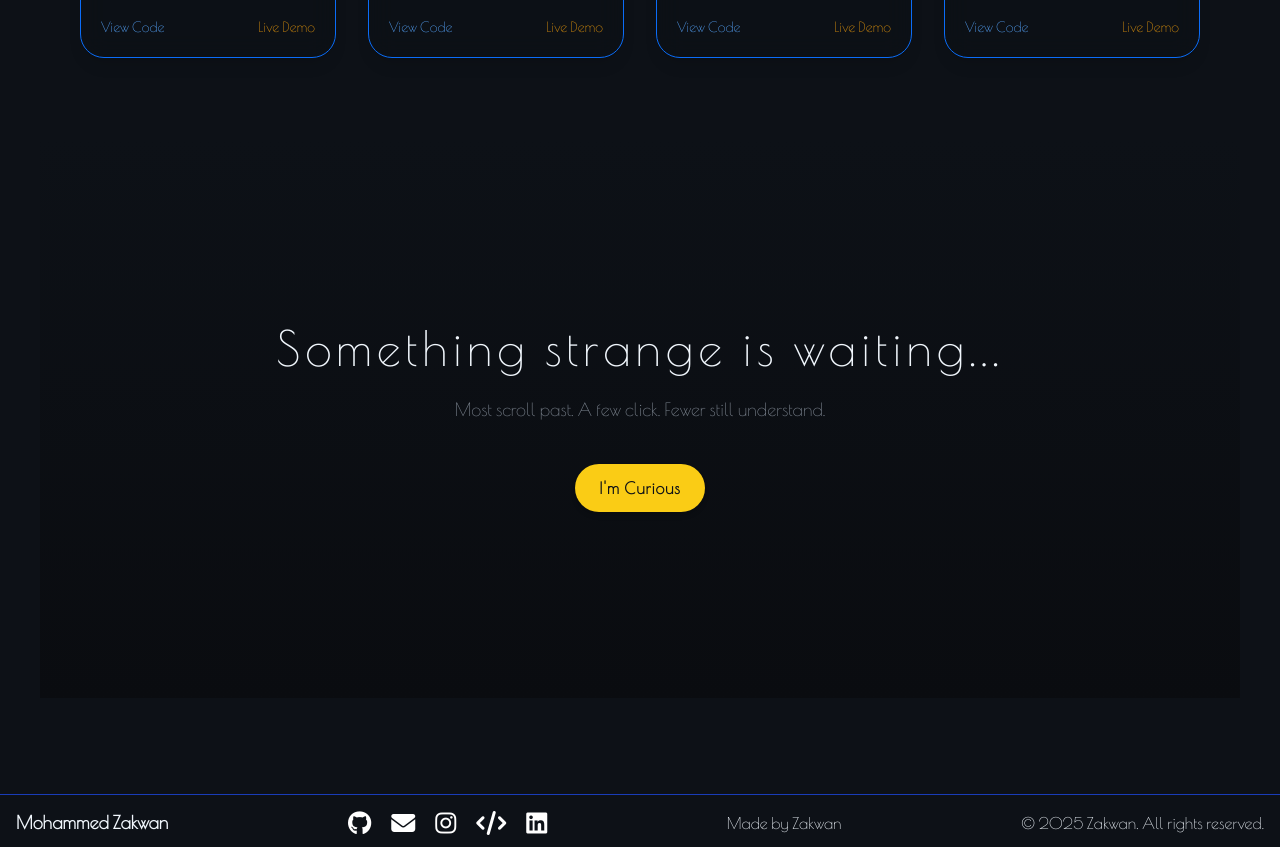
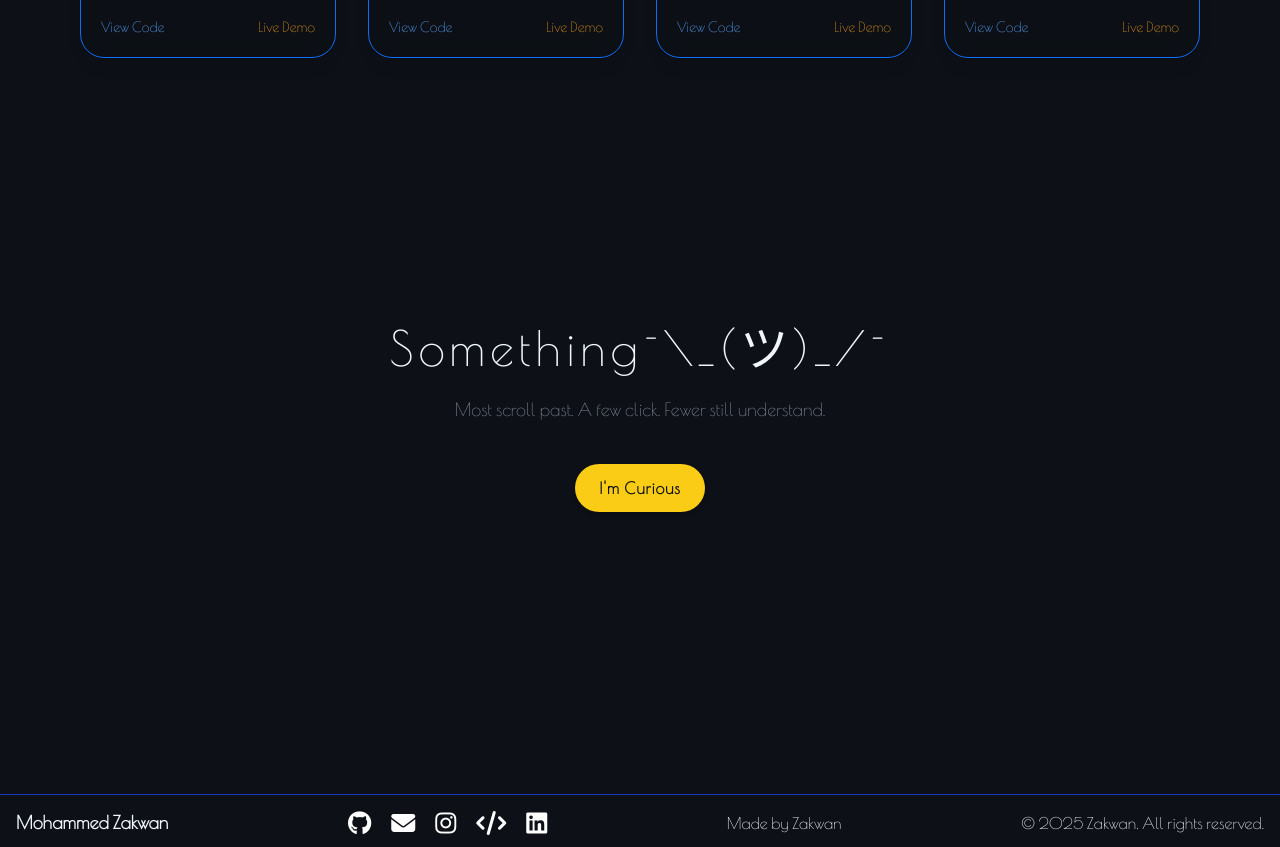
Before and after one commit to Mohammed-Zakwan-07/My-website-Zakwan, a React (Vite) app: page / in a window 1280 px wide. Shown: the part 1860-2707 px from the top of the page. Built offline with nearby package versions, Linux system fonts and the light colour scheme.

Commit message:
add something cool

```diff
--- a/src/App.jsx
+++ b/src/App.jsx
@@ -5,8 +5,8 @@ import Hero from "./components/Hero";
 import About from "./components/About";
 import Projects from "./components/Projects";
 import Footer from "./components/Footer";
-import DoodlePage from "./components/doodlepage";
-import Doodle from "./components/doodle";
+import DoodlePage from "./components/Doodlepage";
+import Doodle from "./components/Doodle";
 
 export default function App() {
   return (
--- a/src/components/Doodle.jsx
+++ b/src/components/Doodle.jsx
@@ -6,7 +6,7 @@ export default function FollowHero() {
   const navigate = useNavigate();
 
   return (
-    <section className="min-h-[70vh] flex items-center justify-center bg-gradient-to-b from-[#0D1117] to-[#0a0c10] px-6 py-24">
+    <section className="min-h-[70vh] flex items-center justify-center  px-6 py-24">
       <div className="text-center max-w-3xl">
         <motion.h2
           initial={{ opacity: 0, y: 40 }}
@@ -14,7 +14,7 @@ export default function FollowHero() {
           transition={{ duration: 0.9, ease: "easeOut" }}
           className="text-4xl sm:text-5xl font-extralight text-[#F0F6FC] tracking-widest"
         >
-          Something strange is waiting...
+          Something¯\_(ツ)_/¯
         </motion.h2>
 
         <motion.p
--- a/src/components/DoodlePage.jsx
+++ b/src/components/DoodlePage.jsx
@@ -1,6 +1,6 @@
 import React, { useState, useEffect } from "react";
-import DoodleCanvas from "./doodlecanvas";
-import DoodleGallery from "./doodlegallery";
+import DoodleCanvas from "./DoodleCanvas";
+import DoodleGallery from "./DoodleGallery";
 
 export default function DoodlePage() {
   const [gallery, setGallery] = useState([]);
```
